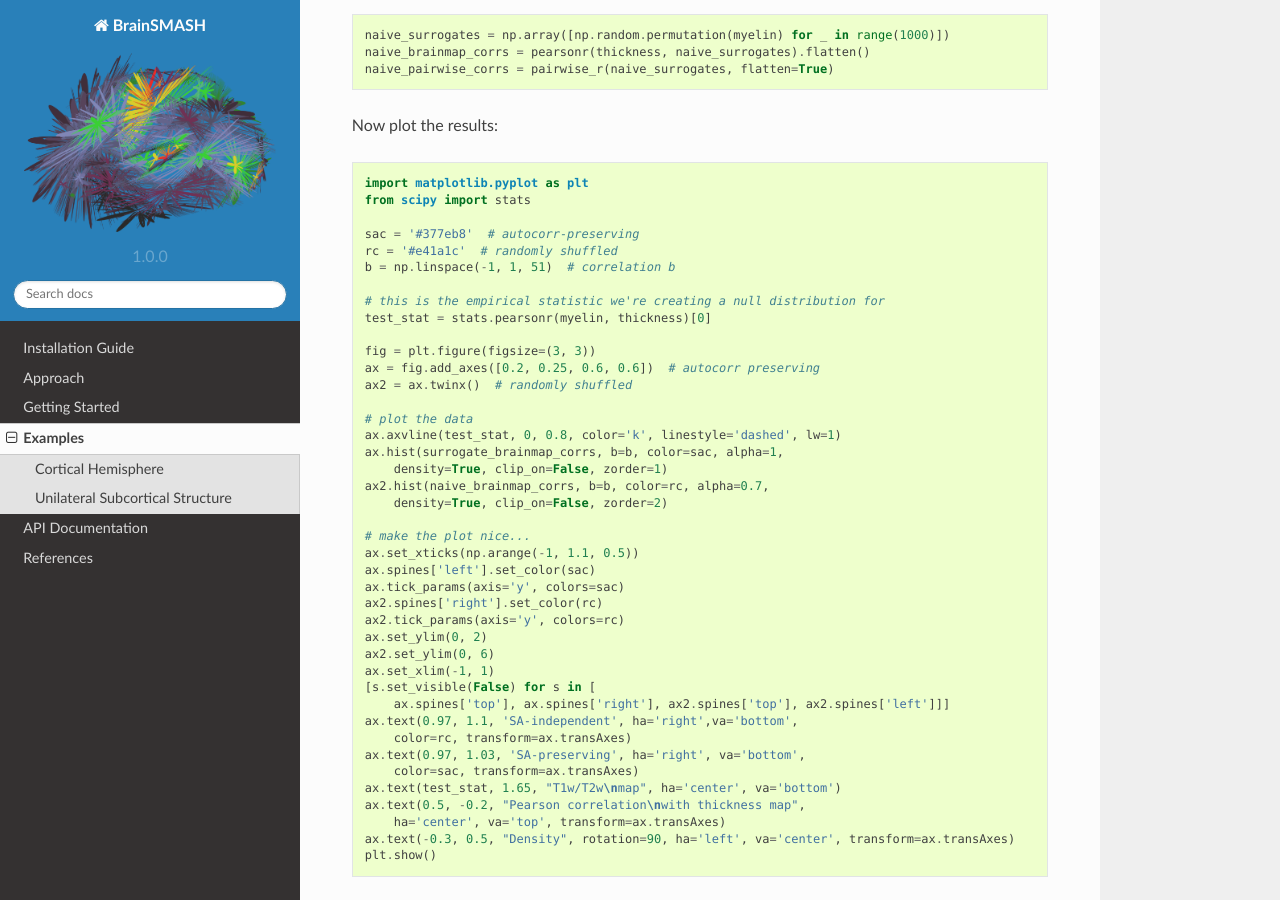
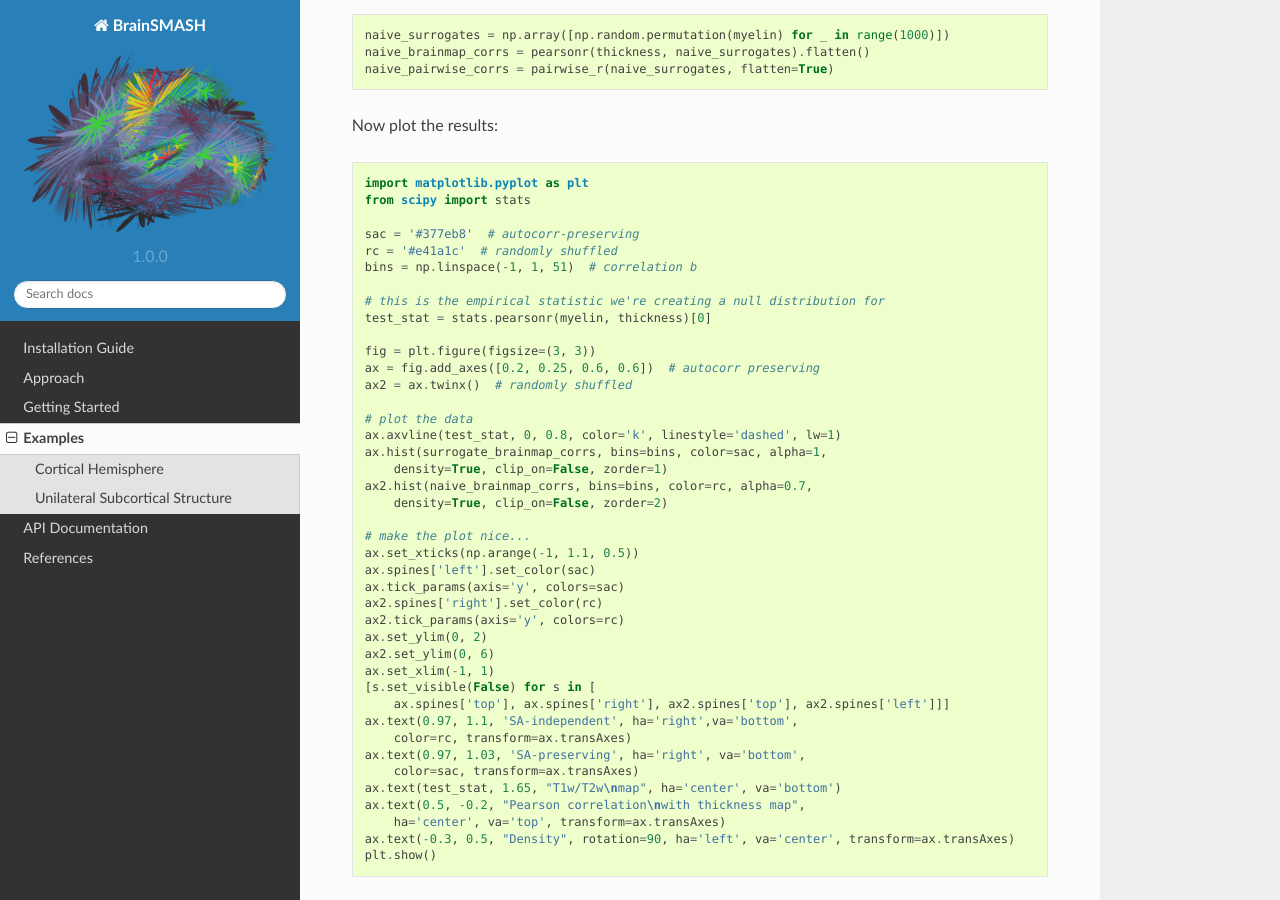
Before and after one commit to murraylab/brainsmash, a Sphinx documentation site: the page built from docs/example.rst, in a window 1280 px wide and 900 px high, scrolled down 754 px. Built offline with Sphinx 7.4.7 and the Read the Docs theme 2.0.0, drawn with Linux system fonts in a browser that asks for light colours.

Commit message:
bug fixes

```diff
--- a/docs/example.rst
+++ b/docs/example.rst
@@ -50,7 +50,7 @@ Now plot the results:
 
     sac = '#377eb8'  # autocorr-preserving
     rc = '#e41a1c'  # randomly shuffled
-    b = np.linspace(-1, 1, 51)  # correlation b
+    bins = np.linspace(-1, 1, 51)  # correlation b
 
     # this is the empirical statistic we're creating a null distribution for
     test_stat = stats.pearsonr(myelin, thickness)[0]
@@ -61,9 +61,9 @@ Now plot the results:
 
     # plot the data
     ax.axvline(test_stat, 0, 0.8, color='k', linestyle='dashed', lw=1)
-    ax.hist(surrogate_brainmap_corrs, b=b, color=sac, alpha=1,
+    ax.hist(surrogate_brainmap_corrs, bins=bins, color=sac, alpha=1,
         density=True, clip_on=False, zorder=1)
-    ax2.hist(naive_brainmap_corrs, b=b, color=rc, alpha=0.7,
+    ax2.hist(naive_brainmap_corrs, bins=bins, color=rc, alpha=0.7,
         density=True, clip_on=False, zorder=2)
 
     # make the plot nice...
```
